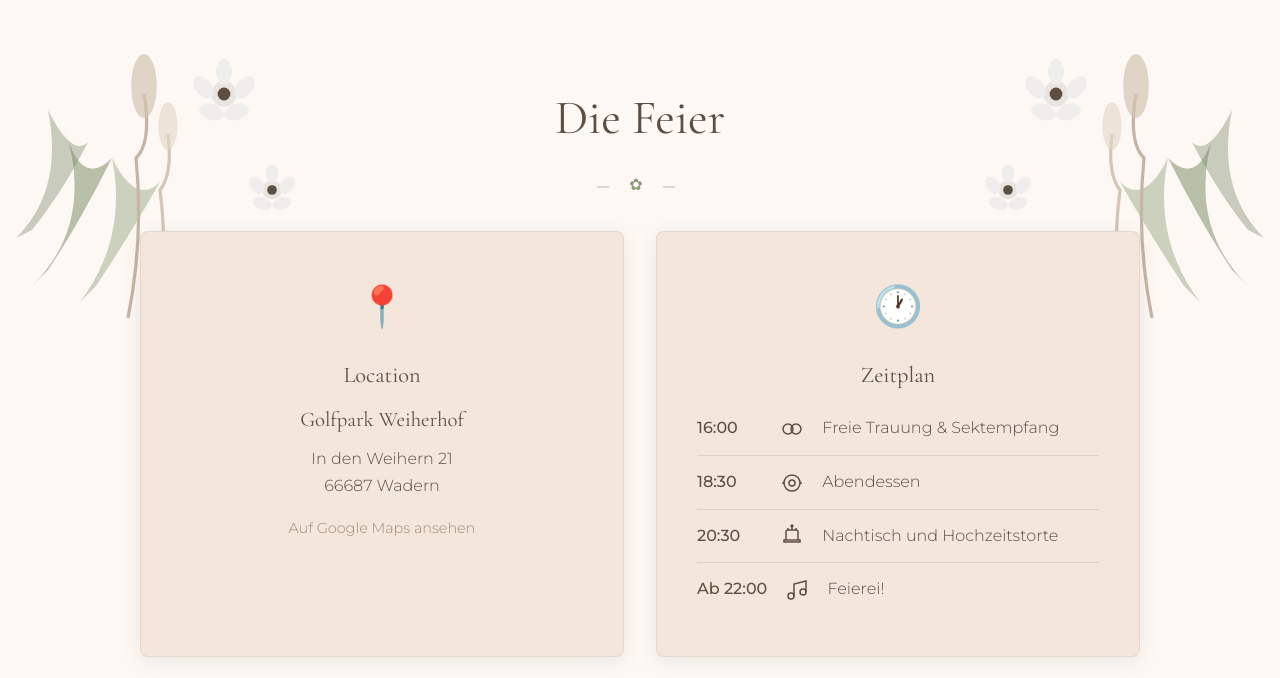
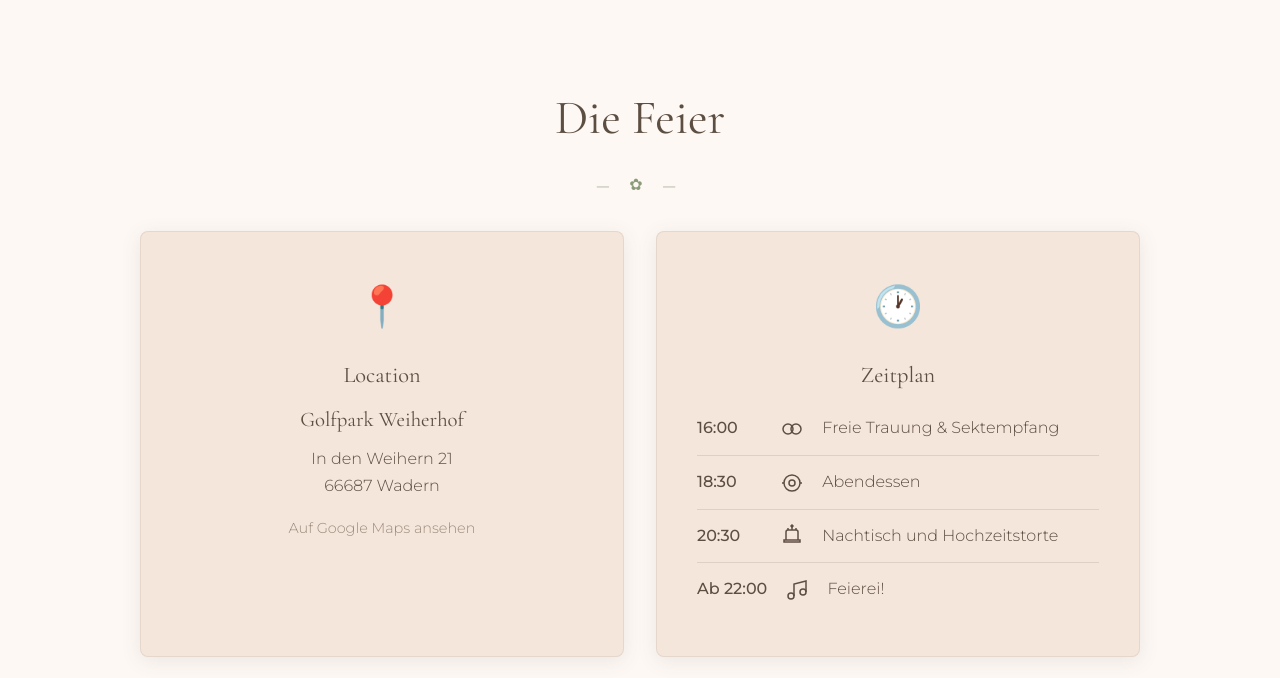
Before and after one commit to Geschnetzelt/wedding, a plain HTML site: page index.html in a window 1280 px wide. Shown: the part 802-1480 px from the top of the page. Drawn offline with nearby package versions, Linux system fonts and the light colour scheme.

Commit message:
Remove floral corner decorations

```diff
--- a/index.html
+++ b/index.html
@@ -22,71 +22,7 @@
     </header>
 
     <main>
-        <section id="details" class="section section-floral">
-            <div class="floral-corner floral-top-left">
-                <svg viewBox="0 0 200 200" xmlns="http://www.w3.org/2000/svg">
-                    <!-- Leaves -->
-                    <path d="M20,180 Q60,140 40,80 Q50,120 70,100 Q50,140 30,170" fill="#8B9B7A" opacity="0.6"/>
-                    <path d="M50,190 Q80,150 70,100 Q85,130 100,115 Q80,150 60,180" fill="#9BAB8A" opacity="0.5"/>
-                    <path d="M10,150 Q40,120 30,70 Q45,100 55,90 Q40,120 20,145" fill="#7A8B6A" opacity="0.4"/>
-                    <!-- Pampas -->
-                    <path d="M80,200 Q90,150 85,100 Q95,90 90,60" stroke="#C4B5A5" stroke-width="2" fill="none"/>
-                    <ellipse cx="90" cy="55" rx="8" ry="20" fill="#D4C5B5" opacity="0.7"/>
-                    <path d="M100,200 Q105,160 100,120 Q108,110 105,85" stroke="#D4C5B5" stroke-width="2" fill="none"/>
-                    <ellipse cx="105" cy="80" rx="6" ry="15" fill="#E4D5C5" opacity="0.6"/>
-                    <!-- Flowers -->
-                    <g transform="translate(140,60)">
-                        <circle cx="0" cy="0" r="8" fill="#E8E4E0"/>
-                        <circle cx="0" cy="0" r="4" fill="#5D4E42"/>
-                        <ellipse cx="0" cy="-14" rx="5" ry="8" fill="#F0EEEC"/>
-                        <ellipse cx="13" cy="-4" rx="5" ry="8" fill="#F0EEEC" transform="rotate(72)"/>
-                        <ellipse cx="8" cy="11" rx="5" ry="8" fill="#F0EEEC" transform="rotate(144)"/>
-                        <ellipse cx="-8" cy="11" rx="5" ry="8" fill="#F0EEEC" transform="rotate(216)"/>
-                        <ellipse cx="-13" cy="-4" rx="5" ry="8" fill="#F0EEEC" transform="rotate(288)"/>
-                    </g>
-                    <g transform="translate(170,120)">
-                        <circle cx="0" cy="0" r="6" fill="#E8E4E0"/>
-                        <circle cx="0" cy="0" r="3" fill="#5D4E42"/>
-                        <ellipse cx="0" cy="-10" rx="4" ry="6" fill="#F0EEEC"/>
-                        <ellipse cx="10" cy="-3" rx="4" ry="6" fill="#F0EEEC" transform="rotate(72)"/>
-                        <ellipse cx="6" cy="8" rx="4" ry="6" fill="#F0EEEC" transform="rotate(144)"/>
-                        <ellipse cx="-6" cy="8" rx="4" ry="6" fill="#F0EEEC" transform="rotate(216)"/>
-                        <ellipse cx="-10" cy="-3" rx="4" ry="6" fill="#F0EEEC" transform="rotate(288)"/>
-                    </g>
-                </svg>
-            </div>
-            <div class="floral-corner floral-top-right">
-                <svg viewBox="0 0 200 200" xmlns="http://www.w3.org/2000/svg">
-                    <!-- Leaves -->
-                    <path d="M180,180 Q140,140 160,80 Q150,120 130,100 Q150,140 170,170" fill="#8B9B7A" opacity="0.6"/>
-                    <path d="M150,190 Q120,150 130,100 Q115,130 100,115 Q120,150 140,180" fill="#9BAB8A" opacity="0.5"/>
-                    <path d="M190,150 Q160,120 170,70 Q155,100 145,90 Q160,120 180,145" fill="#7A8B6A" opacity="0.4"/>
-                    <!-- Pampas -->
-                    <path d="M120,200 Q110,150 115,100 Q105,90 110,60" stroke="#C4B5A5" stroke-width="2" fill="none"/>
-                    <ellipse cx="110" cy="55" rx="8" ry="20" fill="#D4C5B5" opacity="0.7"/>
-                    <path d="M100,200 Q95,160 100,120 Q92,110 95,85" stroke="#D4C5B5" stroke-width="2" fill="none"/>
-                    <ellipse cx="95" cy="80" rx="6" ry="15" fill="#E4D5C5" opacity="0.6"/>
-                    <!-- Flowers -->
-                    <g transform="translate(60,60)">
-                        <circle cx="0" cy="0" r="8" fill="#E8E4E0"/>
-                        <circle cx="0" cy="0" r="4" fill="#5D4E42"/>
-                        <ellipse cx="0" cy="-14" rx="5" ry="8" fill="#F0EEEC"/>
-                        <ellipse cx="13" cy="-4" rx="5" ry="8" fill="#F0EEEC" transform="rotate(72)"/>
-                        <ellipse cx="8" cy="11" rx="5" ry="8" fill="#F0EEEC" transform="rotate(144)"/>
-                        <ellipse cx="-8" cy="11" rx="5" ry="8" fill="#F0EEEC" transform="rotate(216)"/>
-                        <ellipse cx="-13" cy="-4" rx="5" ry="8" fill="#F0EEEC" transform="rotate(288)"/>
-                    </g>
-                    <g transform="translate(30,120)">
-                        <circle cx="0" cy="0" r="6" fill="#E8E4E0"/>
-                        <circle cx="0" cy="0" r="3" fill="#5D4E42"/>
-                        <ellipse cx="0" cy="-10" rx="4" ry="6" fill="#F0EEEC"/>
-                        <ellipse cx="10" cy="-3" rx="4" ry="6" fill="#F0EEEC" transform="rotate(72)"/>
-                        <ellipse cx="6" cy="8" rx="4" ry="6" fill="#F0EEEC" transform="rotate(144)"/>
-                        <ellipse cx="-6" cy="8" rx="4" ry="6" fill="#F0EEEC" transform="rotate(216)"/>
-                        <ellipse cx="-10" cy="-3" rx="4" ry="6" fill="#F0EEEC" transform="rotate(288)"/>
-                    </g>
-                </svg>
-            </div>
+        <section id="details" class="section">
             <div class="container">
                 <h2>Die Feier</h2>
                 <div class="event-details">
--- a/styles.css
+++ b/styles.css
@@ -213,54 +213,6 @@ a:hover {
     color: var(--color-text-light);
     margin-bottom: 2.5rem;
     font-size: 1.1rem;
-}
-
-/* ===== Floral Decorations ===== */
-.section-floral {
-    position: relative;
-    overflow: hidden;
-}
-
-.floral-corner {
-    position: absolute;
-    width: 180px;
-    height: 180px;
-    pointer-events: none;
-    z-index: 0;
-}
-
-.floral-corner svg {
-    width: 100%;
-    height: 100%;
-}
-
-.floral-top-left {
-    top: 0;
-    left: 0;
-}
-
-.floral-top-right {
-    top: 0;
-    right: 0;
-}
-
-.section-floral .container {
-    position: relative;
-    z-index: 1;
-}
-
-@media (min-width: 768px) {
-    .floral-corner {
-        width: 250px;
-        height: 250px;
-    }
-}
-
-@media (min-width: 1200px) {
-    .floral-corner {
-        width: 320px;
-        height: 320px;
-    }
 }
 
 /* ===== Event Details ===== */
```
